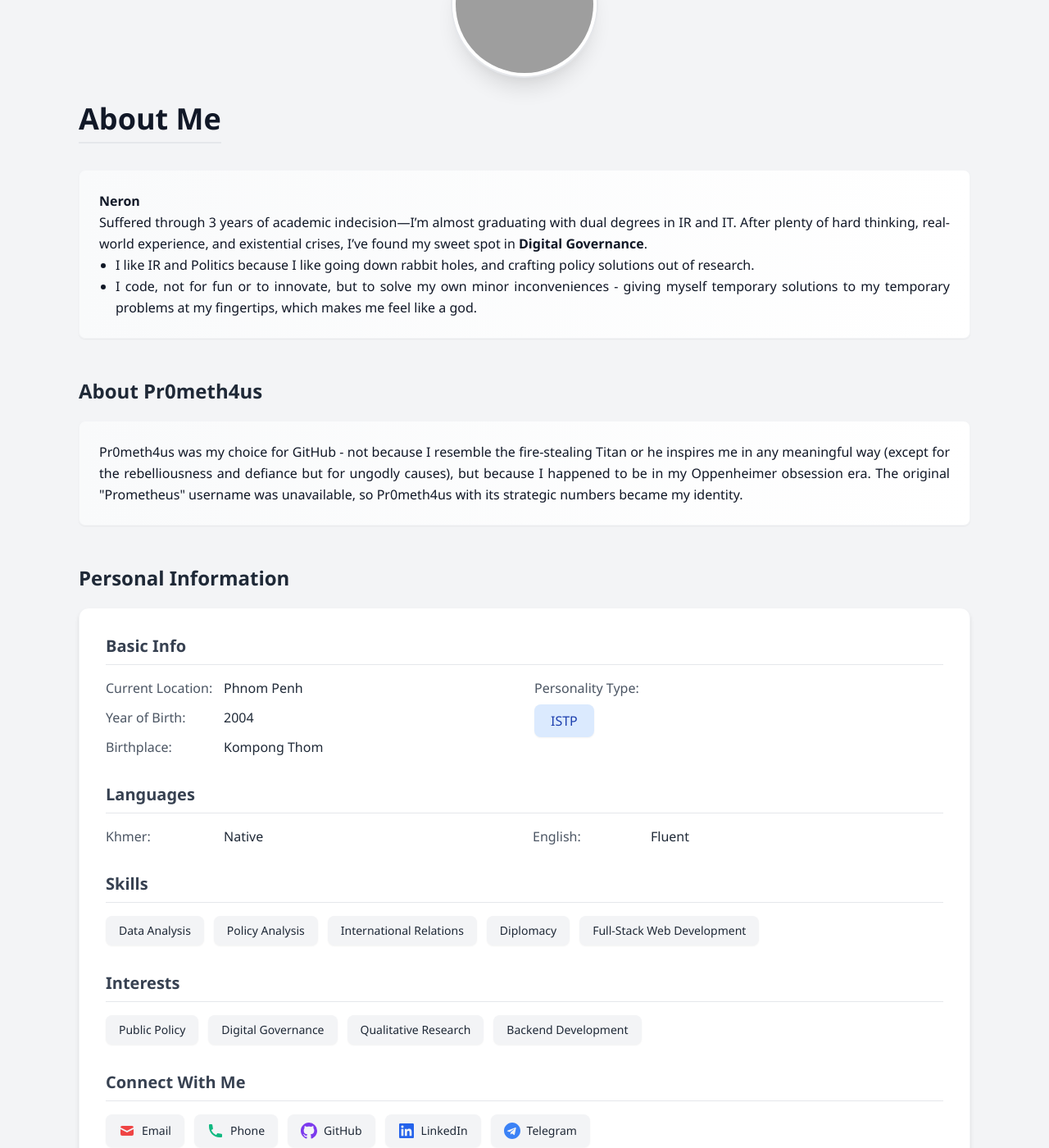
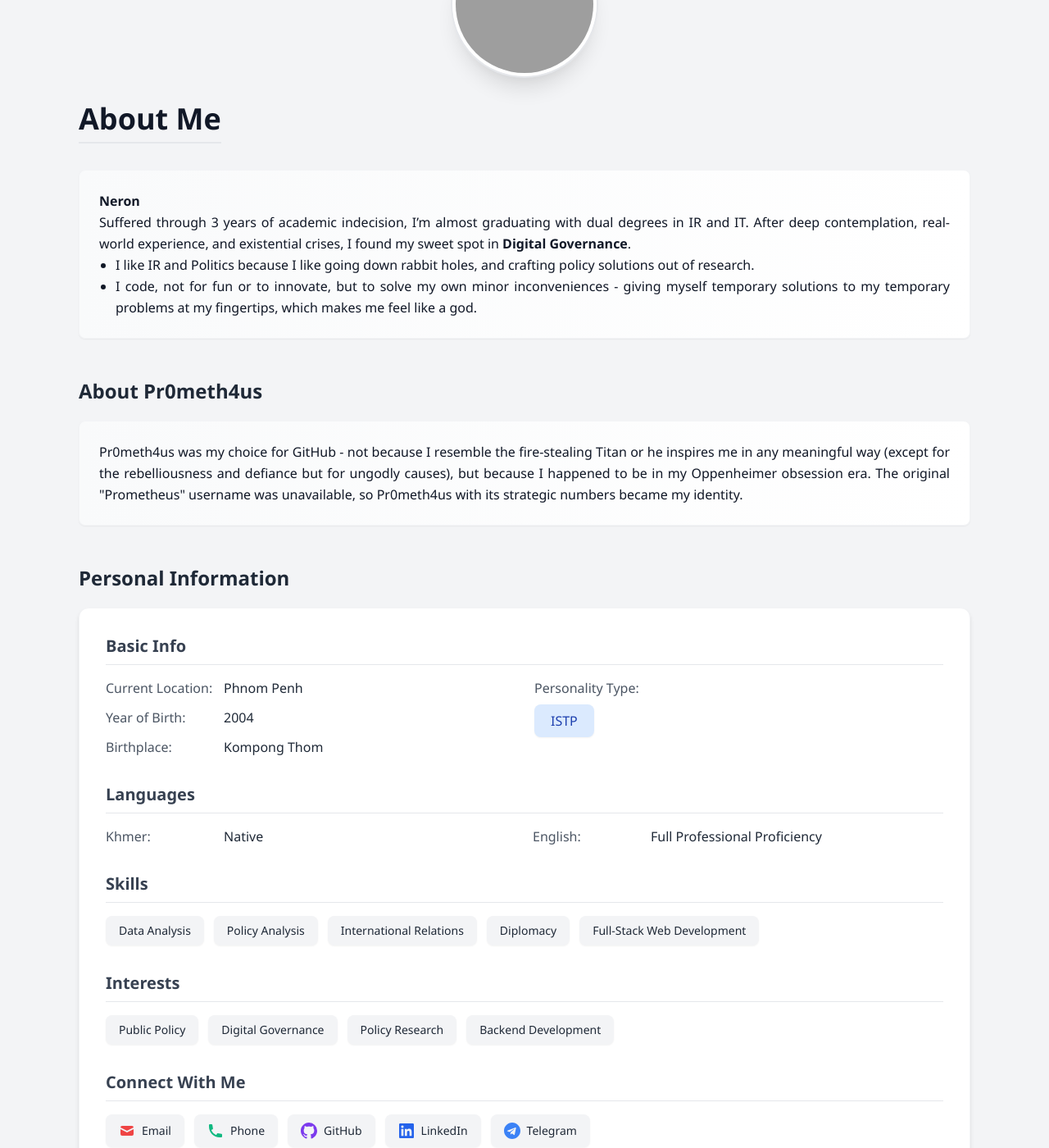
Before and after one commit to pr0meth4us/pr0meth4us, a Jekyll site: the page built from about.md, in a window 1280 px wide and 1400 px high, scrolled down 220 px. Shown: the whole window at 82% size. Built offline with Jekyll 4.4.1, drawn with Linux system fonts in a browser that asks for light colours; grey boxes are pictures that could not be loaded.

```diff
--- a/_data/about.yml
+++ b/_data/about.yml
@@ -14,14 +14,14 @@
 interests:
   - Public Policy
   - Digital Governance
-  - Qualitative Research
+  - Policy Research
   - Backend Development
 
 languages:
   - language: "Khmer"
     proficiency: "Native"
   - language: "English"
-    proficiency: "Fluent"
+    proficiency: "Full Professional Proficiency"
 
 birth_year: "2004"
 birthplace: "Kompong Thom"
--- a/about.md
+++ b/about.md
@@ -6,7 +6,7 @@
 
 **Neron**
 
-Suffered through 3 years of academic indecision—I'm almost graduating with dual degrees in IR and IT. After plenty of hard thinking, real-world experience, and existential crises, I've found my sweet spot in **Digital Governance**.
+Suffered through 3 years of academic indecision, I'm almost graduating with dual degrees in IR and IT. After deep contemplation, real-world experience, and existential crises, I found my sweet spot in **Digital Governance**.
 
 <ul class="list-disc pl-5">
   <li>I like IR and Politics because I like going down rabbit holes, and crafting policy solutions out of research.</li>
```
